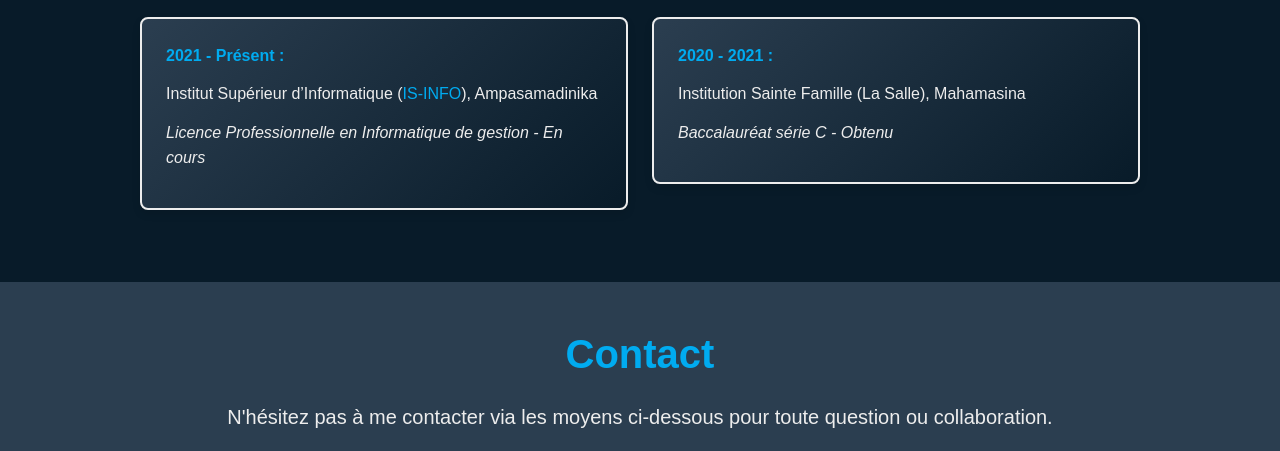
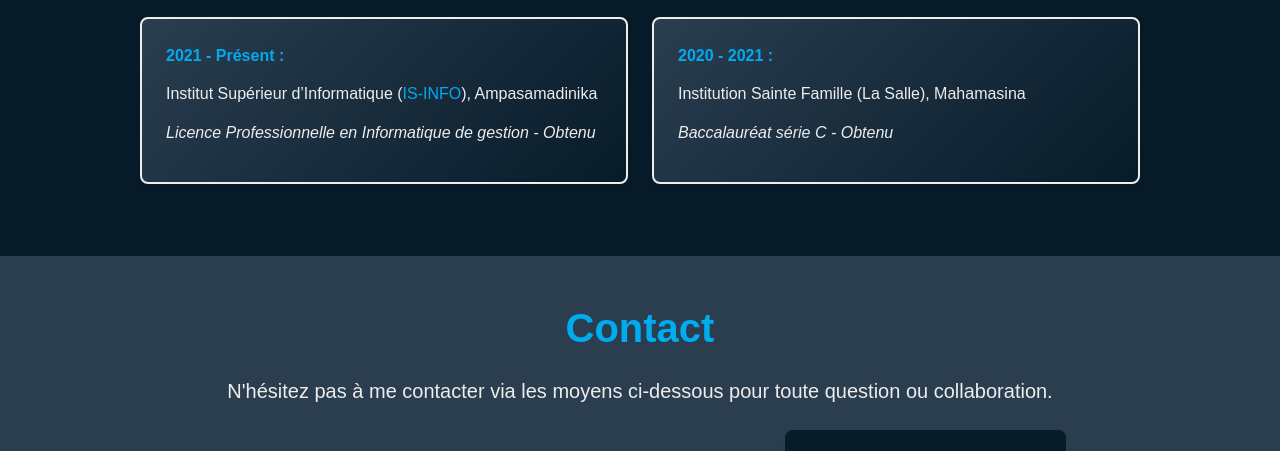
Before and after one commit to CLAUDIO101000/Portfolio-Claudio, a plain HTML site: page index.html in a window 1280 px wide. Shown: the part 4300-4751 px from the top of the page. Drawn offline with nearby package versions, Linux system fonts and the light colour scheme; some packages are replaced by stand-ins of ours; a script that the page names is missing; a web font is replaced by a local one.

Commit message:
Update index.html

```diff
--- a/index.html
+++ b/index.html
@@ -438,7 +438,7 @@
                             <p class="educationP1"><strong>2021 - Présent :</strong></p>
                             <p>Institut Supérieur d’Informatique (<a href="https://isinfo.mg/"
                                     target="_blank">IS-INFO</a>), Ampasamadinika</p>
-                            <p class="diplome1"><em>Licence Professionnelle en Informatique de gestion - En cours</em>
+                            <p class="diplome1"><em>Licence Professionnelle en Informatique de gestion - Obtenu</em>
                             </p>
                         </div>
                     </div>
```
